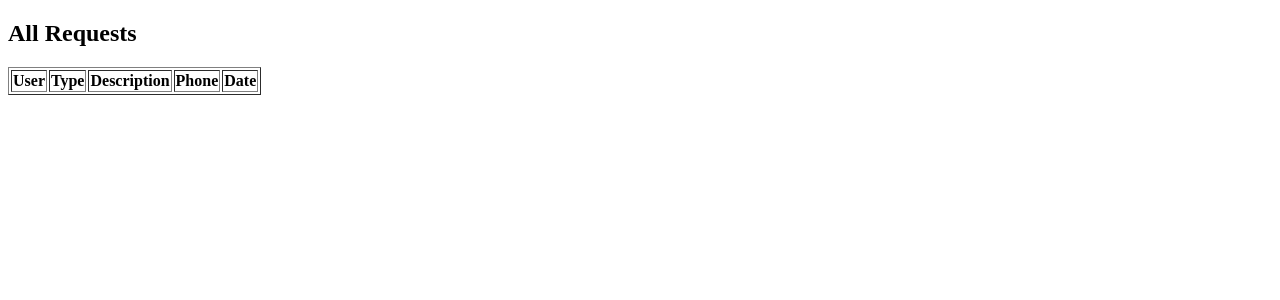
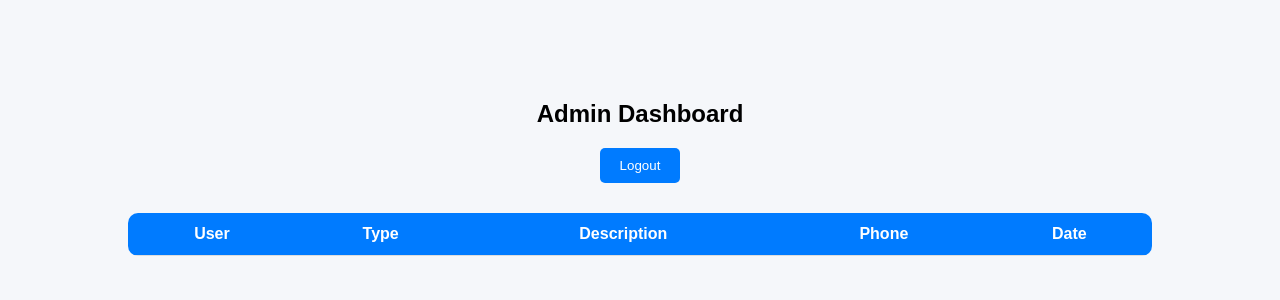
Before and after one commit to iNeRo27/crm_project, a Flask app: page /admin in a window 1280 px wide. Shown: the top 300 px of the page. Run offline with Flask 3, Linux system fonts and the light colour scheme; a user stored in the database is signed in; data that the repository does not hold is empty.

Commit message:
feat: enhance user experience with nice UI

```diff
--- a/app.py
+++ b/app.py
@@ -114,7 +114,8 @@ def request_page():
         db.session.add(new_request)
         db.session.commit()
 
-        return "Request submitted successfully ✅ <a href='/request'>Submit another</a>"
+        flash("Request submitted successfully")
+        return redirect("/request")
 
     return render_template("request.html")
 
--- /dev/null
+++ b/static/style.css
@@ -0,0 +1,88 @@
+body {
+    font-family: Arial, sans-serif;
+    background-color: #f5f7fa;
+    text-align: center;
+    margin: 0;
+    padding: 0;
+}
+
+/* container for forms */
+.container {
+    margin-top: 100px;
+}
+
+/* inputs */
+input, textarea, select {
+    width: 250px;
+    padding: 10px;
+    margin: 8px 0;
+    border: 1px solid #ccc;
+    border-radius: 5px;
+}
+
+/*buttons */
+button {
+    padding: 10px 20px;
+    border: none;
+    background-color: #007bff;
+    color: white;
+    border-radius: 5px;
+    cursor: pointer;
+}
+
+button:hover {
+    background-color: #0056b3;
+}
+
+/* messages */
+.message {
+    color: red;
+    background: #ffe6e6;
+    padding: 10px;
+    border-radius: 5px;
+    width: 260px;
+    margin: 10px auto;
+}
+
+/* success messages */
+.success {
+    color: black;
+    background: #a4fcad;
+    padding: 10px;
+    border-radius: 5px;
+    width: 260px;
+    margin: 10px auto;
+}
+
+/* flex buttons */
+.button-group {
+    display: flex;
+    justify-content: center;
+    gap: 15px;
+    margin-top: 20px;
+}
+
+/* table */
+table {
+    width: 80%;
+    margin: 30px auto;
+    border-collapse: collapse;
+    background: white;
+    border-radius: 10px;
+    overflow: hidden;
+}
+
+th, td {
+    padding: 12px;
+    border-bottom: 1px solid #ddd;
+    text-align: center;
+}
+
+th {
+    background-color: #007BFF;
+    color: white;
+}
+
+tr:hover {
+    background-color: #f1f1f1;
+}
--- a/templates/admin_dashboard.html
+++ b/templates/admin_dashboard.html
@@ -1,13 +1,19 @@
+<link rel="stylesheet" href="{{ url_for('static', filename='style.css') }}">
+
 <!DOCTYPE html>
 <html>
+
 <head>
     <title>Admin Dashboard</title>
 </head>
+
 <body>
+    <div class="container">
+        <h2>Admin Dashboard</h2>
 
-    <h2>All Requests</h2>
+        <a href="/logout"><button>Logout</button></a>
 
-    <table border="1">
+        <table>
             <tr>
                 <th>User</th>
                 <th>Type</th>
@@ -27,6 +33,8 @@
             {% endfor %}
 
         </table>
+    </div>
 
 </body>
+
 </html>
```
Also changed, not shown: templates/home.html (+10 -14 lines), templates/login.html (+11 -2 lines), templates/register.html (+11 -2 lines), templates/request.html (+19 -4 lines). Lines whose indentation alone changed are shown as unchanged.
